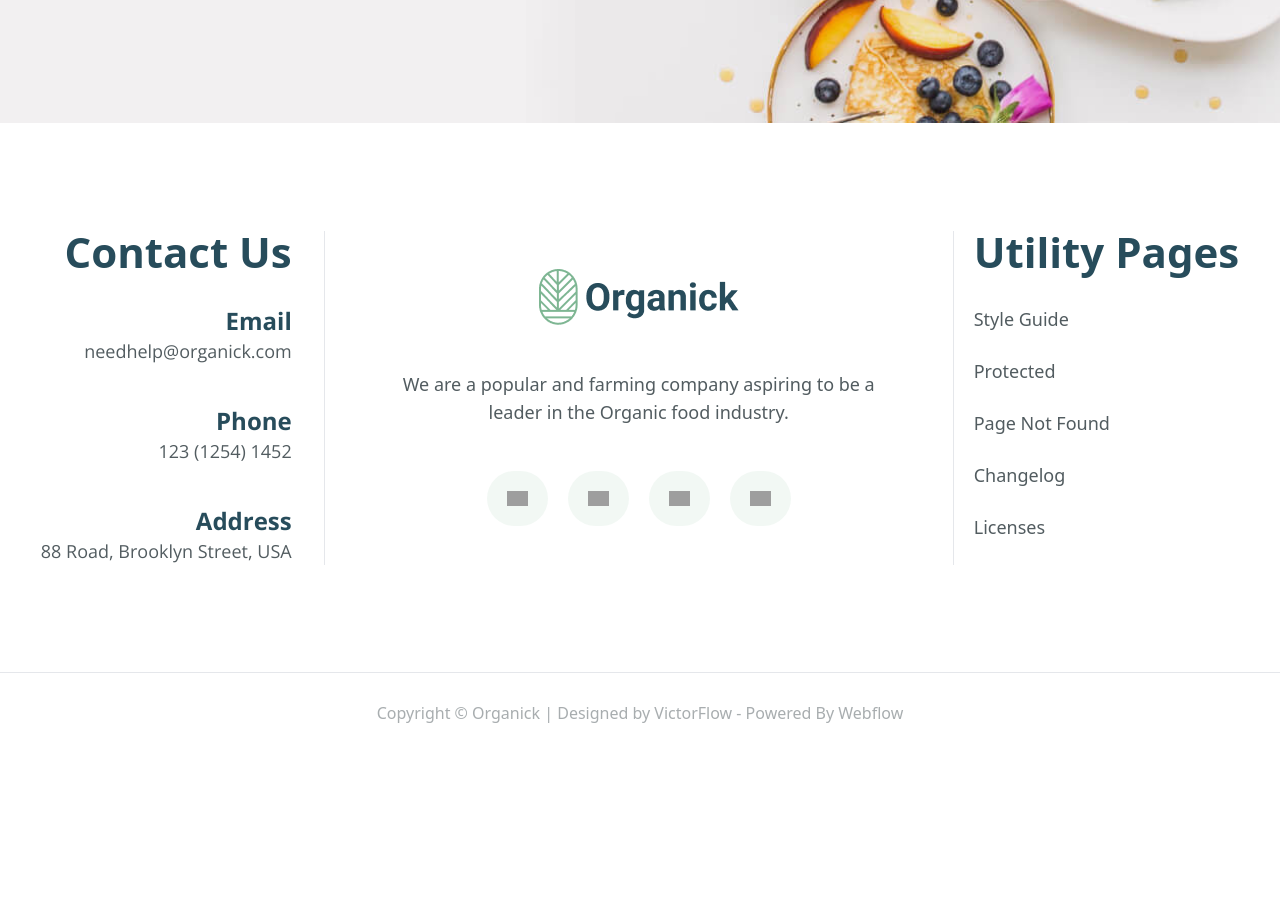
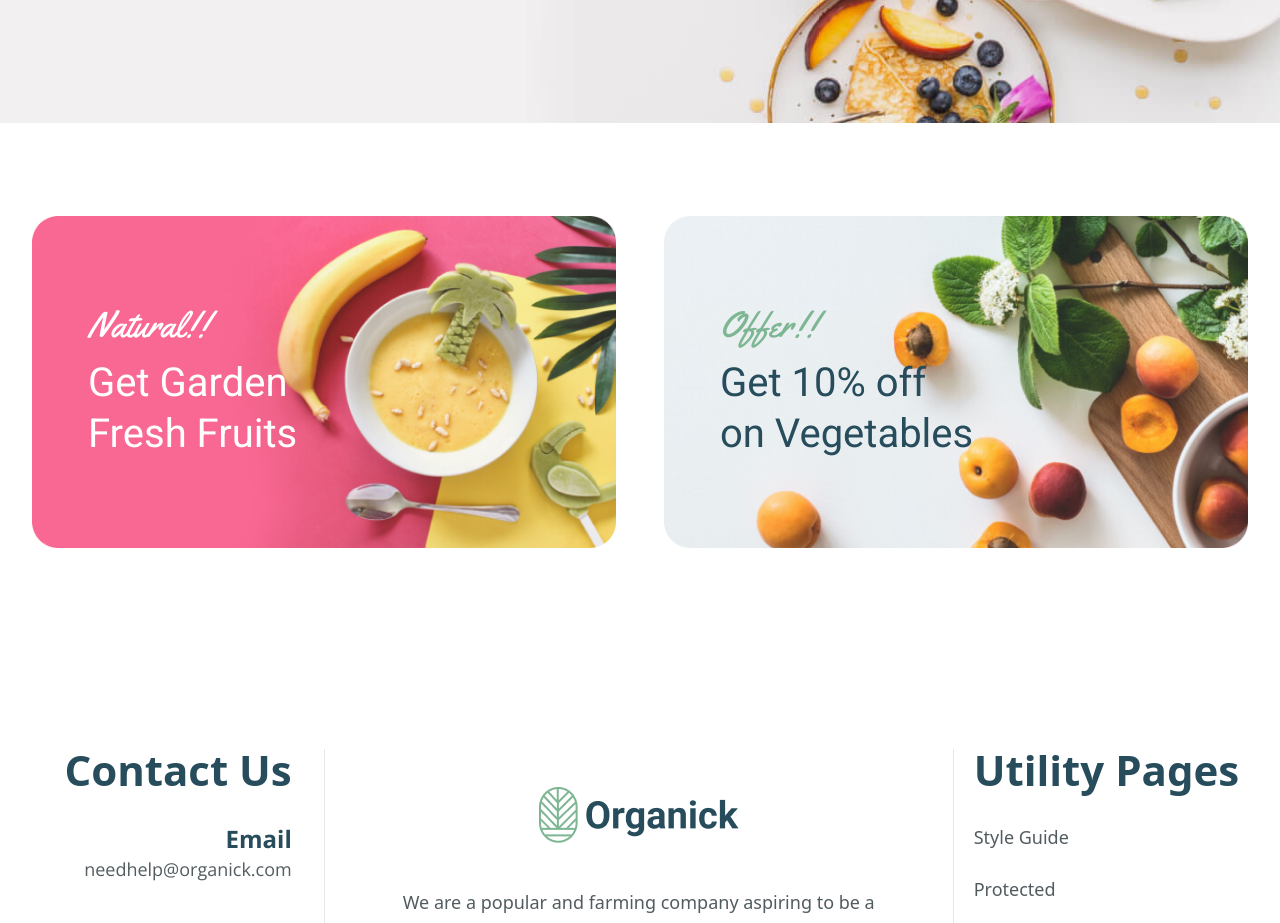
Before and after one commit to MenroMi/organic-store-app, a Next.js app: page / in a window 1280 px wide. Shown: the part 940-1863 px from the top of the page. Before the commit the page ends 1693 px from the top, so only its background shows below. Built offline with nearby package versions, Linux system fonts and the light colour scheme; grey boxes are pictures that could not be loaded.

Commit message:
feat: added banners section with adaptive

```diff
--- a/src/app/globals.css
+++ b/src/app/globals.css
@@ -76,3 +76,19 @@
 }
 
 /* END: Footer styles */
+
+/* START: Banners styles */
+
+.banner-list {
+  @apply w-full h-full flex items-center justify-center gap-12 px-8 flex-col;
+}
+
+.banner {
+  @apply font-['Roboto'] relative w-full h-full;
+}
+
+.banner__description {
+  @apply absolute flex flex-col top-[50%] translate-y-[-50%] left-8;
+}
+
+/* END: Banners styles */
--- a/src/app/page.tsx
+++ b/src/app/page.tsx
@@ -2,12 +2,13 @@
 import Image from "next/image";
 
 // components
-import { ExploreNature } from "@/components";
+import { BannersList, ExploreNature } from "@/components";
 
 export default function Home() {
   return (
     <main>
       <ExploreNature />
+      <BannersList />
     </main>
   );
 }
--- /dev/null
+++ b/src/components/Banner/Banner.tsx
@@ -0,0 +1,48 @@
+import React from "react";
+import Image from "next/image";
+import { IBannerProps } from "@/types";
+import { twMerge } from "tailwind-merge";
+
+const Banner: React.FC<IBannerProps> = ({
+  image,
+  alt,
+  title,
+  description1,
+  description2,
+  classNameTitle,
+  classNameDescr,
+}) => {
+  return (
+    <div className="banner lg:w-[665px] lg:h-[378px]">
+      <Image
+        src={image}
+        alt={alt}
+        width={665}
+        height={378}
+        className="w-full h-full object-contain"
+      />
+      <div className="banner__description sm:left-14">
+        <h3
+          className={twMerge(
+            "text-lg sm:text-4xl font-['Yellowtail'] text-white",
+            classNameTitle
+          )}
+        >
+          {title}
+        </h3>
+        <p
+          className={twMerge(
+            "text-base sm:text-[40px] sm:leading-[3.2rem] pt-3",
+            classNameDescr
+          )}
+        >
+          <span>{description1}</span>
+          <br />
+          <span>{description2}</span>
+        </p>
+      </div>
+    </div>
+  );
+};
+
+export default Banner;
--- /dev/null
+++ b/src/components/Banner/indext.ts
@@ -0,0 +1,2 @@
+import Banner from "./Banner";
+export default Banner;
--- /dev/null
+++ b/src/components/BannersList/BannersList.tsx
@@ -0,0 +1,26 @@
+// constants
+import { banners } from "@/constants/banners";
+
+// components
+import Banner from "@/components/Banner/Banner";
+
+const BannersList = () => {
+  return (
+    <section className="banner-list max-lg:pt-10 lg:flex-row lg:py-[70px]">
+      {banners.map((banner) => (
+        <Banner
+          key={banner.name}
+          title={banner.title}
+          description1={banner.description1}
+          description2={banner.description2}
+          image={banner.image}
+          alt={banner.alt}
+          classNameDescr={banner.descrStyles}
+          classNameTitle={banner.titleStyles}
+        />
+      ))}
+    </section>
+  );
+};
+
+export default BannersList;
--- /dev/null
+++ b/src/components/BannersList/index.ts
@@ -0,0 +1,2 @@
+import BannersList from "./BannersList";
+export default BannersList;
--- a/src/components/index.ts
+++ b/src/components/index.ts
@@ -1,5 +1,6 @@
 import Navbar from "./Navbar";
 import ExploreNature from "./ExploreNature";
 import Footer from "./Footer";
+import BannersList from "./BannersList";
 
-export { Navbar, ExploreNature, Footer };
+export { Navbar, ExploreNature, Footer, BannersList };
--- /dev/null
+++ b/src/constants/banners.ts
@@ -0,0 +1,22 @@
+export const banners = [
+  {
+    title: "Natural!!",
+    name: "natural",
+    description1: "Get Garden ",
+    description2: "Fresh Fruits",
+    image: "/frame-2-01.png",
+    alt: "fresh friuts everyday",
+    titleStyles: "text-white",
+    descrStyles: "text-white",
+  },
+  {
+    title: "Offer!!",
+    name: "offer",
+    description1: `Get 10% off`,
+    description2: "on Vegetables",
+    image: "/frame-2-02.png",
+    alt: "discount on vegetables",
+    titleStyles: "text-green-light",
+    descrStyles: "text-primary-green",
+  },
+];
```
Also changed, not shown: src/types/index.ts (+10 -0 lines).
